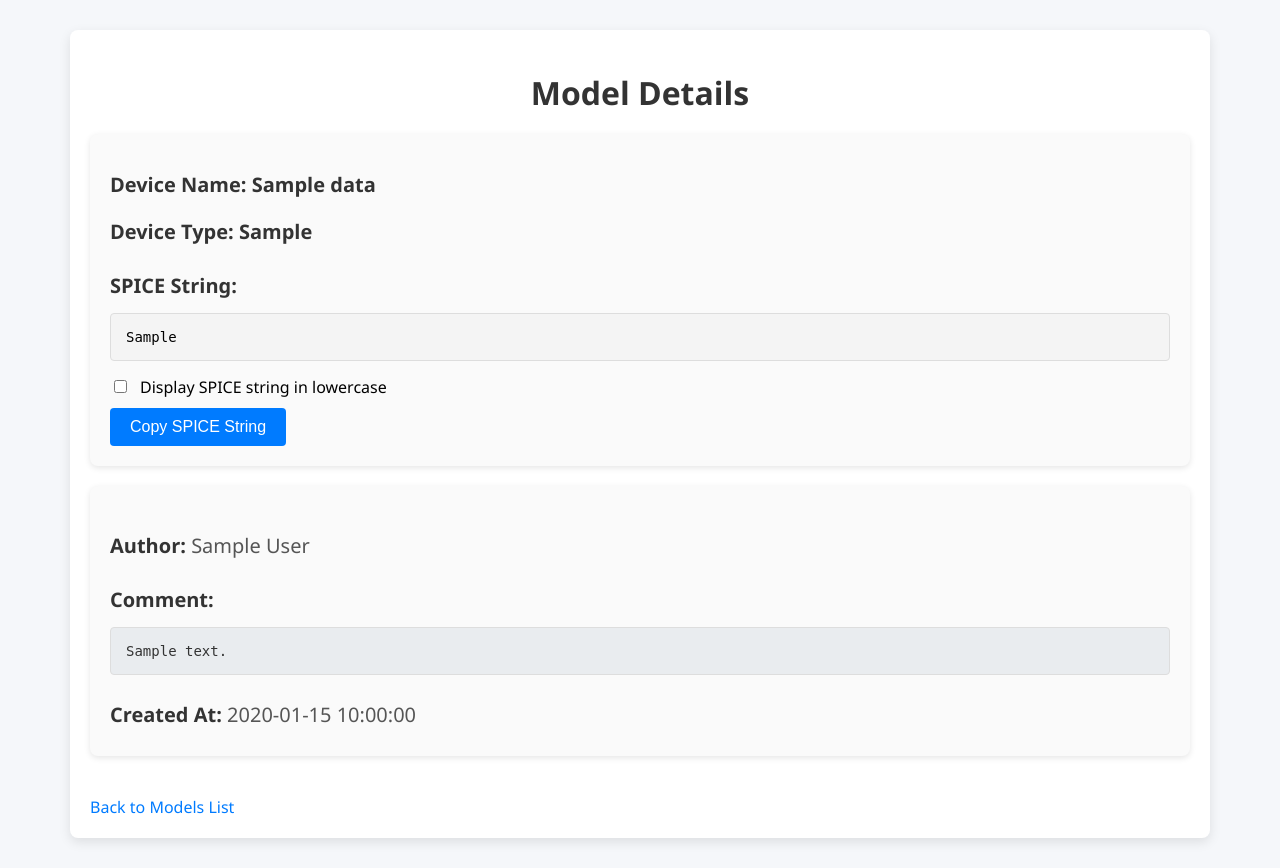
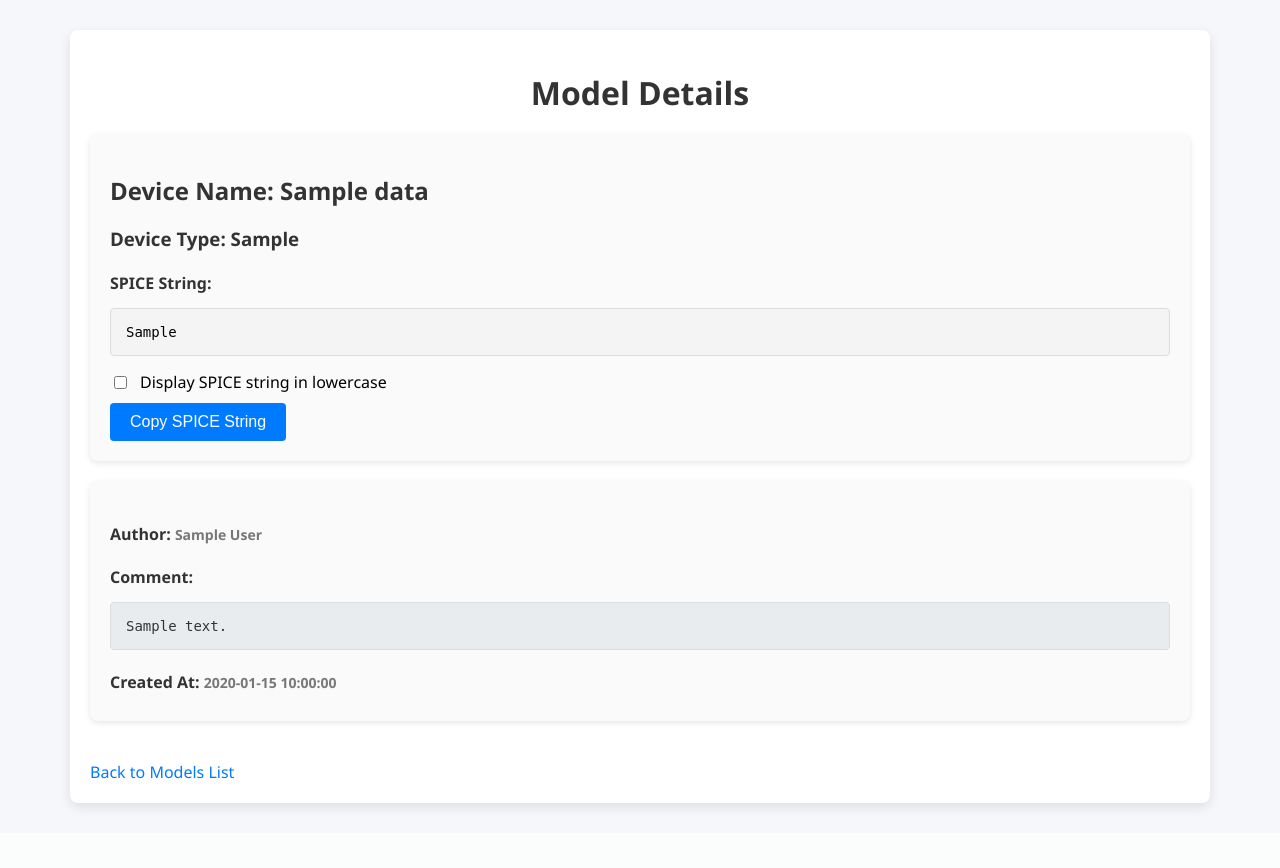
Before and after one commit to hotstaff/spice_model_manager, a Flask app: page /models/1 in a window 1280 px wide. After the commit the page ends 811 px from the top, so only its background shows below. Run offline with Flask 3, Linux system fonts and the light colour scheme; tables that the repository leaves empty hold one stand-in row (values such as "Sample post").

Commit message:
modified:   templates/model_detail.html

```diff
--- a/templates/model_detail.html
+++ b/templates/model_detail.html
@@ -27,7 +27,6 @@
         }
         h2, h3, h4 {
             color: #333;
-            font-size: 20px;
             margin-bottom: 8px;
         }
         .model-info {
@@ -136,6 +173,16 @@
             a {
                 font-size: 14px;
             }
+        }
+
+        /* 小さく表示される部分 */
+        .small-text {
+            font-size: 14px;
+            color: #777;
+        }
+
+        .model-info h4 {
+            font-size: 16px;
         }
     </style>
     <script>
@@ -178,10 +225,10 @@
 
         <!-- New Section for Author, Comment, Created_at -->
         <div class="model-info">
-            <h4>Author: <span style="font-weight: normal; color: #555;">{{ model.author }}</span></h4>
+            <h4>Author: <span class="small-text">{{ model.author }}</span></h4>
             <h4>Comment:</h4>
-            <pre style="background-color: #e9ecef; color: #333;">{{ model.comment }}</pre>
-            <h4>Created At: <span style="font-weight: normal; color: #555;">{{ model.created_at }}</span></h4>
+            <pre class="small-text" style="background-color: #e9ecef; color: #333;">{{ model.comment }}</pre>
+            <h4>Created At: <span class="small-text">{{ model.created_at }}</span></h4>
         </div>
 
         <!-- 画像の表示エリア (device_typeがNJFまたはPJFのときのみ表示) -->
```
Also changed, not shown: other parts of templates/model_detail.html (+41 -3 lines).
